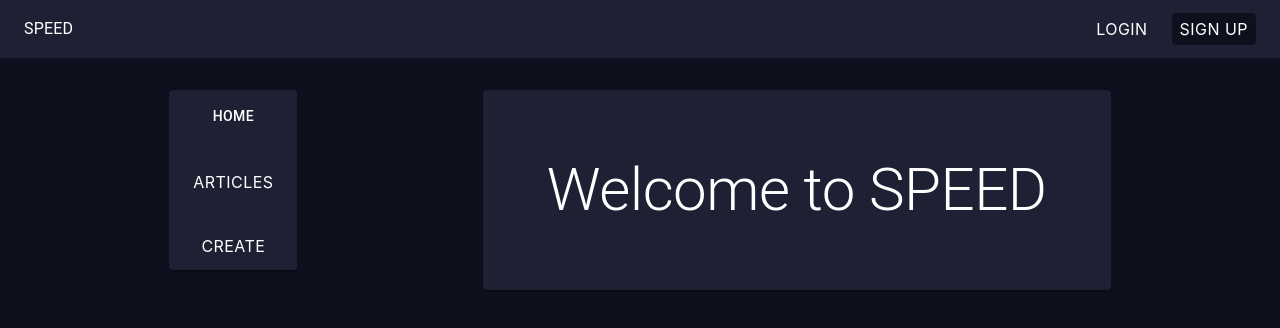
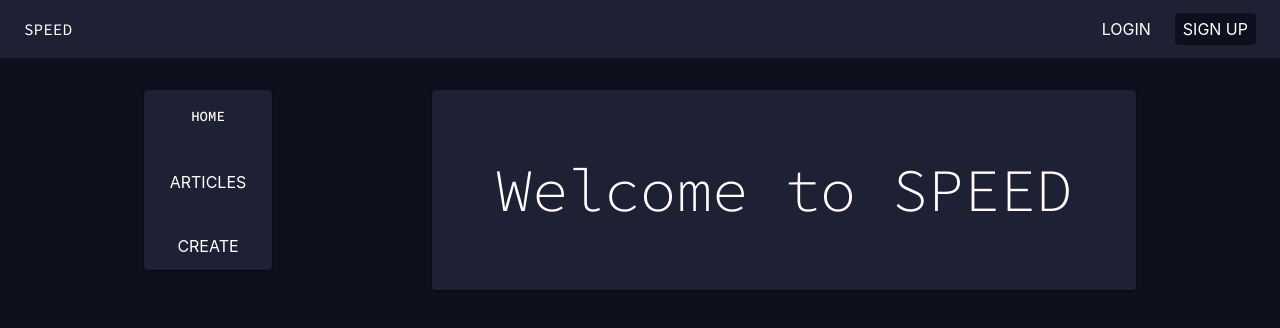
Before and after one commit to Andrew-Lee-A/Speed_Project, a React (Create React App) app in the folder client/: page / in a window 1280 px wide. Shown: the top 328 px of the page. Built offline with nearby package versions, Linux system fonts and the light colour scheme.

Commit message:
changing font family

```diff
--- a/client/src/theme.js
+++ b/client/src/theme.js
@@ -12,6 +12,9 @@ const theme = createTheme({
       secondary: '#212124',
     },
   },
+  typography: {
+    fontFamily: 'Source Code Pro, monospace',
+  },
 })
 
 export default theme
```
